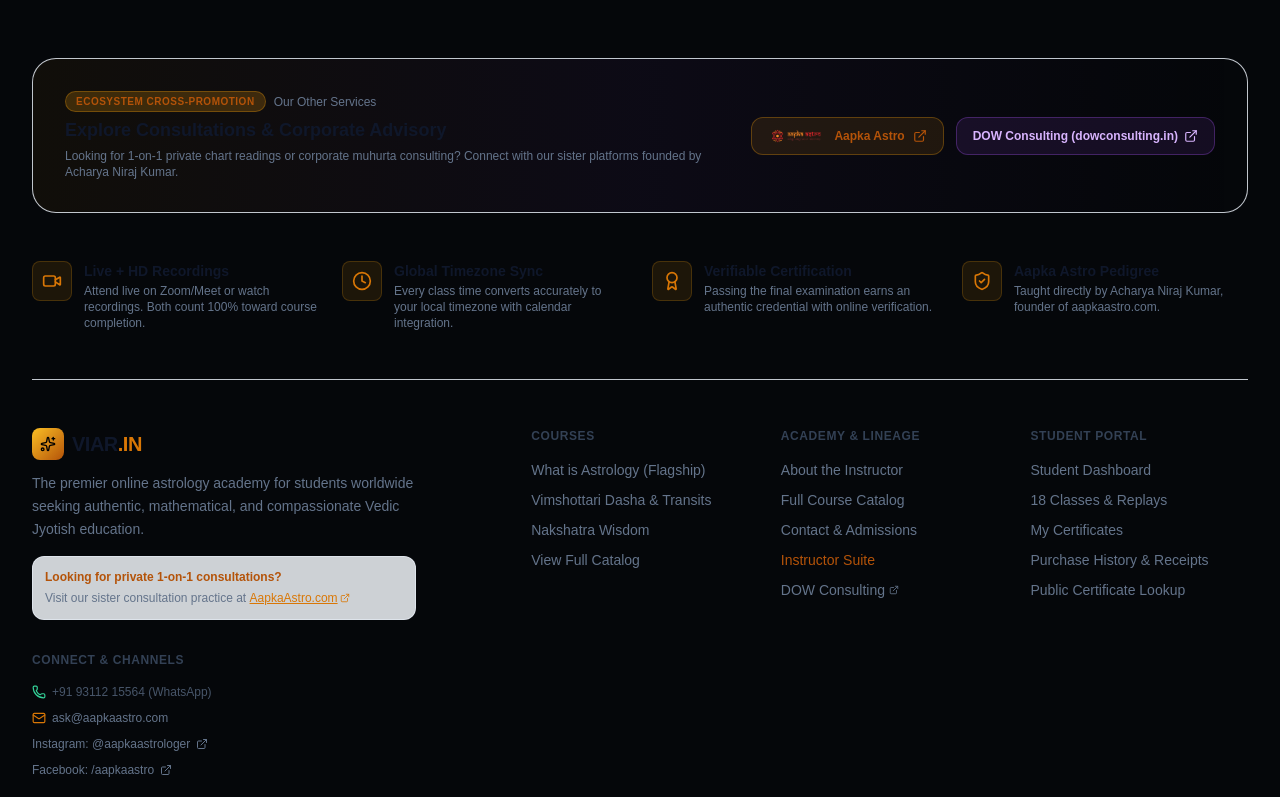
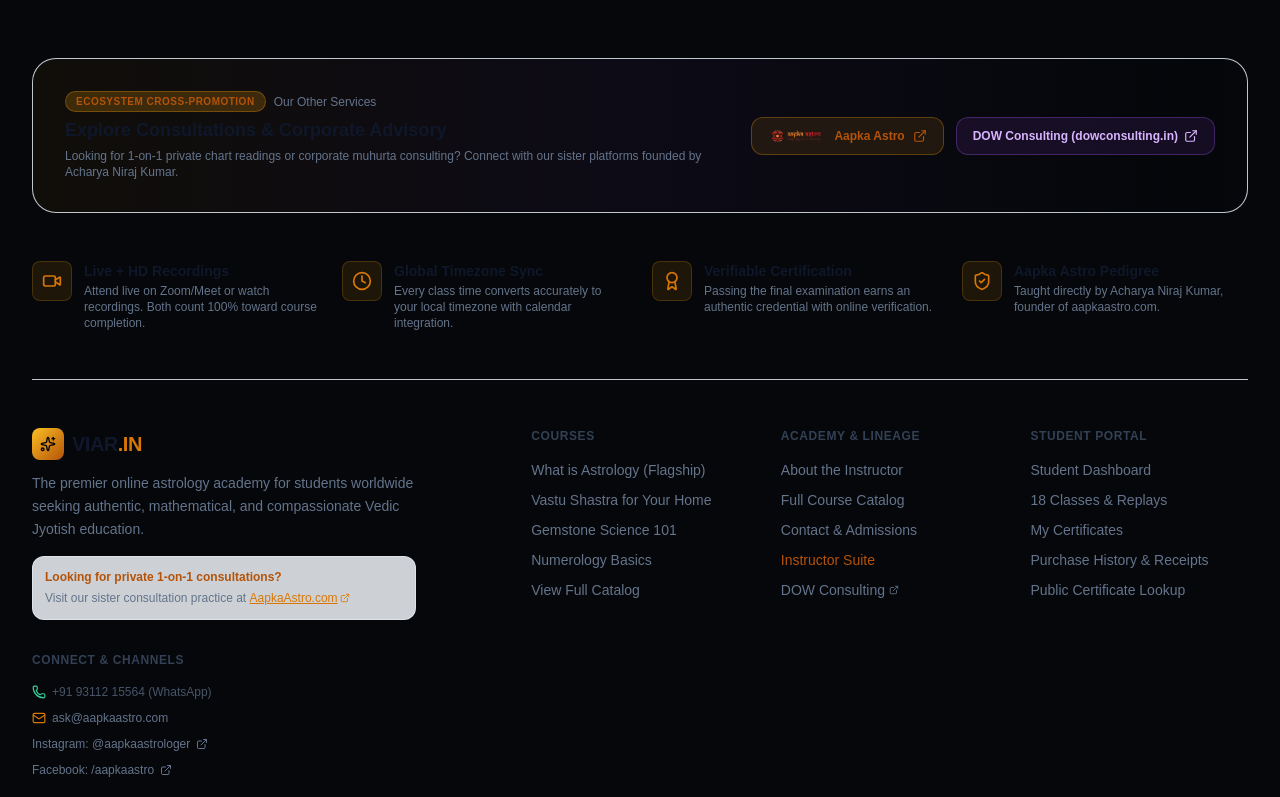
Before and after one commit to Tanushyadav9/viar, a Next.js app: page /pricing-policy in a window 1280 px wide. Shown: the part 1989-2786 px from the top of the page. Built offline with nearby package versions, Linux system fonts and the light colour scheme.

Commit message:
fix(navigation): align footer course links with actual Course data model detail pages

```diff
--- a/src/app/pricing-policy/page.tsx
+++ b/src/app/pricing-policy/page.tsx
@@ -130,7 +130,7 @@
               &ldquo;Coming Soon&rdquo; Courses & Price Adjustments
             </h2>
             <p>
-              Programs listed in our catalog with the badge <strong>&ldquo;Coming Soon&rdquo;</strong> (such as <em>Vimshottari Dasha &amp; Transits</em> or <em>Nakshatra Wisdom</em>) are currently in active syllabus design.
+              Programs listed in our catalog with the badge <strong>&ldquo;Coming Soon&rdquo;</strong> (such as <em>Vastu Shastra for Your Home</em>, <em>Gemstone Science 101</em>, or <em>Numerology Basics</em>) are currently in active syllabus design.
             </p>
             <div className="p-4 rounded-xl bg-white/[0.03] border border-white/10 text-xs text-slate-300 space-y-1.5">
               <div className="font-semibold text-white flex items-center gap-2">
--- a/src/components/Footer.tsx
+++ b/src/components/Footer.tsx
@@ -151,17 +151,22 @@
                 </Link>
               </li>
               <li>
-                <Link href="/courses" className="hover:text-amber-400 transition">
-                  Vimshottari Dasha & Transits
+                <Link href="/courses/vastu-shastra-for-your-home" className="hover:text-amber-400 transition">
+                  Vastu Shastra for Your Home
                 </Link>
               </li>
               <li>
-                <Link href="/courses" className="hover:text-amber-400 transition">
-                  Nakshatra Wisdom
+                <Link href="/courses/gemstone-science-101" className="hover:text-amber-400 transition">
+                  Gemstone Science 101
                 </Link>
               </li>
               <li>
-                <Link href="/courses" className="hover:text-amber-400 transition">
+                <Link href="/courses/numerology-basics" className="hover:text-amber-400 transition">
+                  Numerology Basics
+                </Link>
+              </li>
+              <li>
+                <Link href="/courses" className="hover:text-amber-400 transition text-slate-400">
                   View Full Catalog
                 </Link>
               </li>
```
Also changed, not shown: 1 other file (tests, documents, lock files or other folders).
